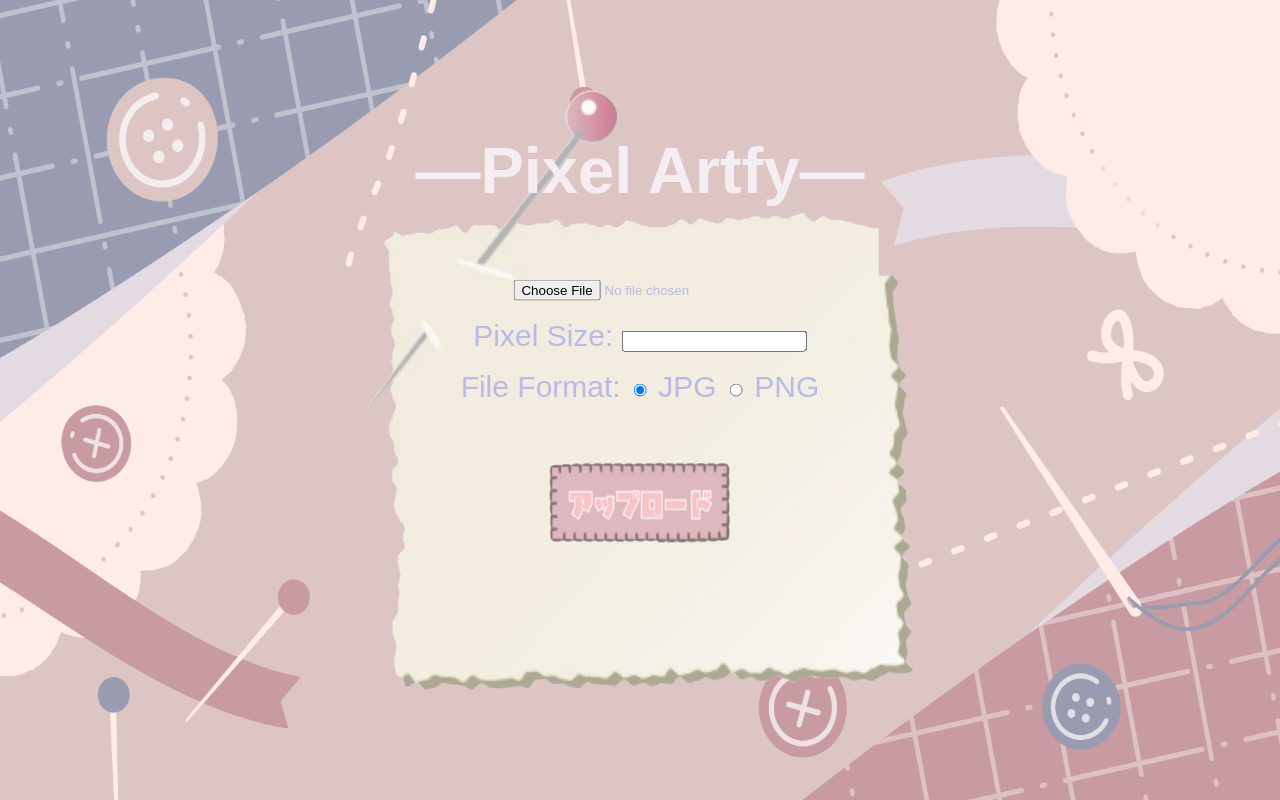
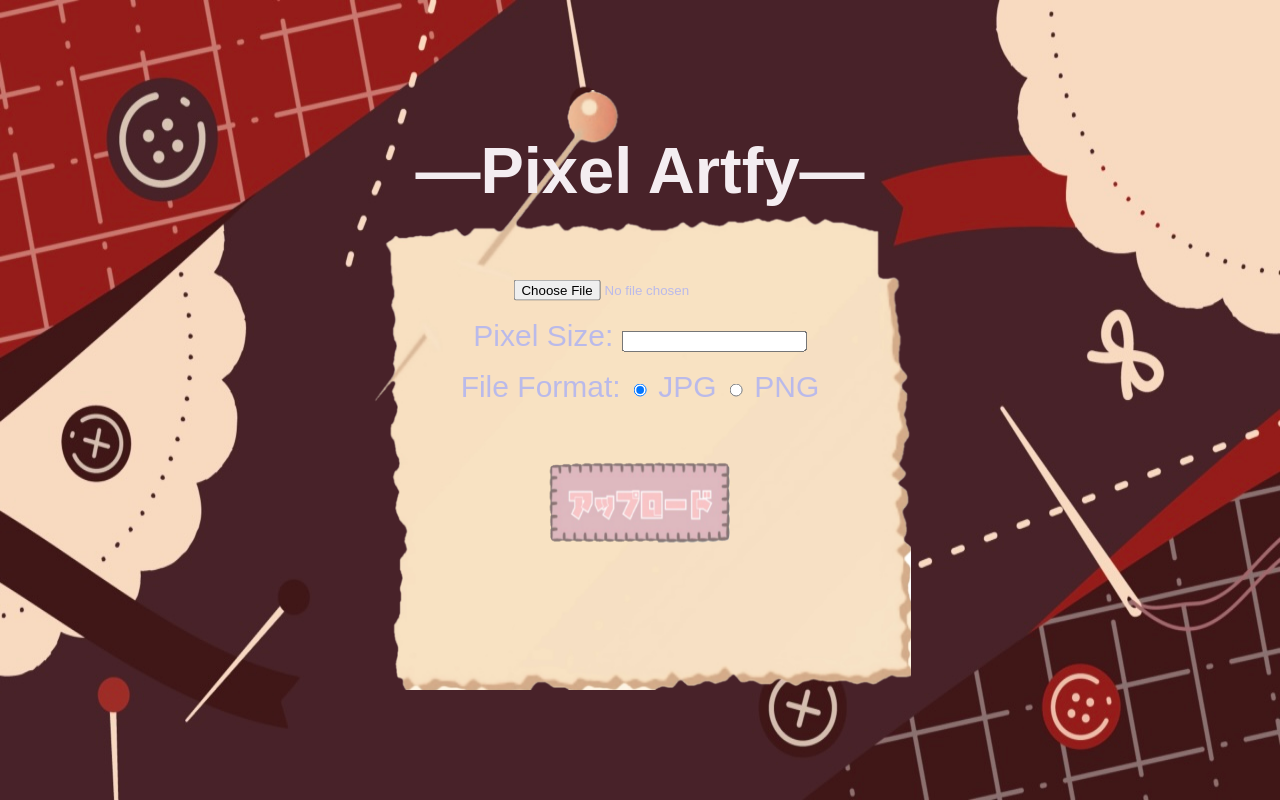
Before and after one commit to Rina-24/PixelArtify, a Flask app: page / in a window 1280 px wide. Run offline with Flask 3, Linux system fonts and the light colour scheme.

Commit message:
画像変更

```diff
--- a/static/upload.css
+++ b/static/upload.css
@@ -4,7 +4,7 @@ body {
     margin: 0;
     padding: 0;
     background-size: 100vw 100vh; /*背景画像のサイズをビューポート全体に設定*/
-    background-image: url('/static/img/bg.PNG'); /* bodyの背景画像を指定 */
+    background-image: url('/static/img/bg2.PNG'); /* bodyの背景画像を指定 */
     font-family: Arial, sans-serif; /* ドキュメント全体のフォントファミリーを指定 */
     background-repeat: no-repeat; /* 背景画像を繰り返し表示しないように設定 */
 }
@@ -16,7 +16,7 @@ h1{
 }
 
 div{
-    background-image: url('/static/img/memo.PNG'); /* divの背景画像を指定 */
+    background-image: url('/static/img/memo2.PNG'); /* divの背景画像を指定 */
     background-repeat: no-repeat;  /* 背景画像を繰り返し表示しないように設定 */
     background-position: center; /* 背景画像をdiv内で中央に配置 */
     background-size: contain; /* 背景画像を要素全体に広げる */
```
Also changed, not shown: static/img/bg2.PNG (added), static/img/memo2.PNG (added).
